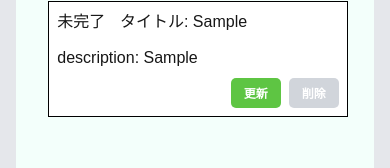
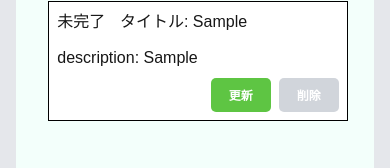
Before and after one commit to ito0627/todo-app, a Next.js app: page / in a window 390 px wide. Both pictures are taken after typing "Sample", "Sample" into the empty fields and a click on the button "ADD". Shown: the part 403-571 px from the top of the page. Built offline with nearby package versions, Linux system fonts and the light colour scheme.

Commit message:
実機確認用コミット

```diff
--- a/pages/index.tsx
+++ b/pages/index.tsx
@@ -4,7 +4,7 @@
 
 const Home: React.FC = () => {
   return (
-    <div className="bg-gray-200 h-screen">
+    <div className="bg-gray-200 min-h-screen h-screen">
       <div className="flex flex-col items-center w-11/12 h-full mx-auto content-color">
         <TaskForm />
         <TaskList />
--- a/styles/globals.css
+++ b/styles/globals.css
@@ -94,6 +94,7 @@
   padding: 0;
   list-style: none;
   margin: 0;
+  color: #000;
 }
 
 .task-item {
@@ -159,26 +160,3 @@
 .content-color {
   background-color: var(--background-color);
 }
-
-/* スマホ表示を意識したスタイル */
-@media (max-width: 768px) {
-  h1 {
-    font-size: 1.5rem;
-  }
-
-  h2 {
-    font-size: 1.25rem;
-  }
-
-
-  .task-item {
-    padding: 10px;
-    margin: 5px;
-  }
-
-  .update-button,
-  .delete-button {
-    padding: 3px 8px;
-    min-width: 50px;
-  }
-}
```
